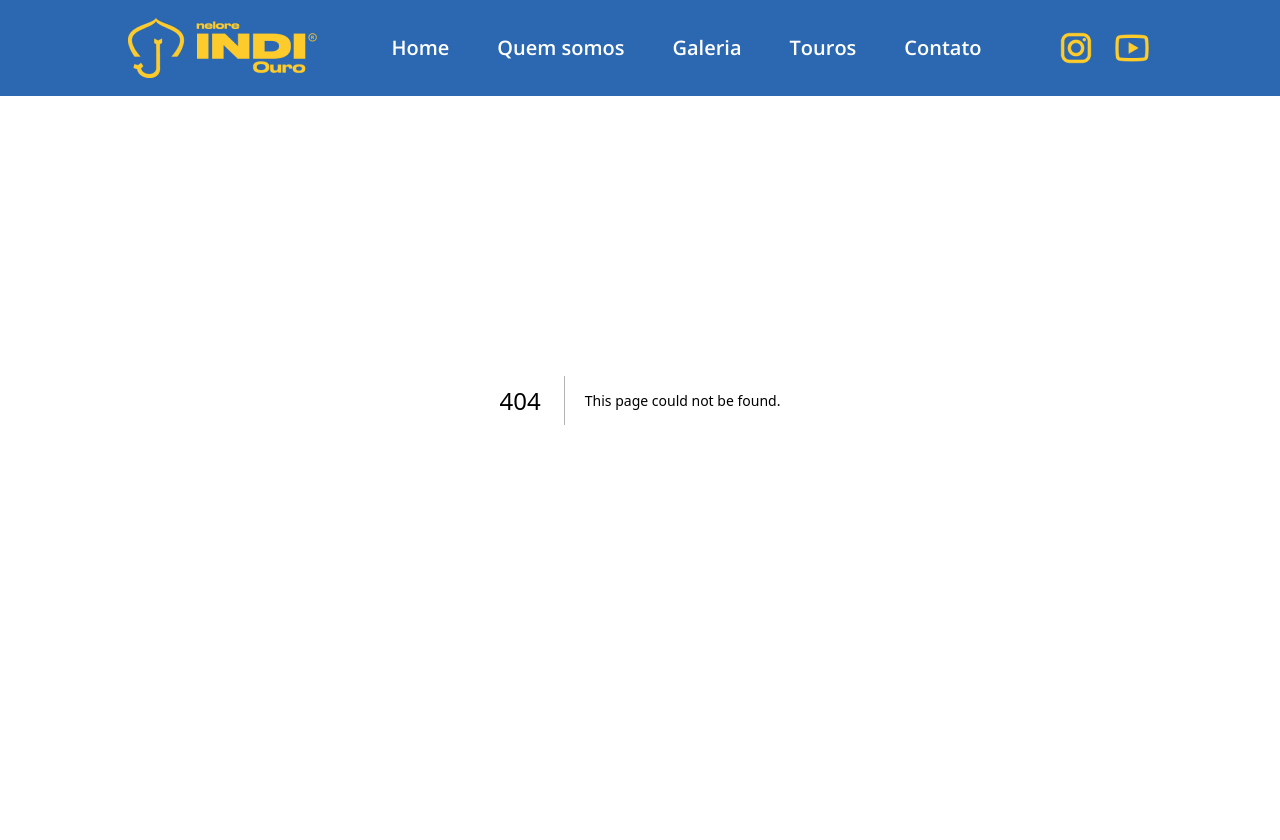
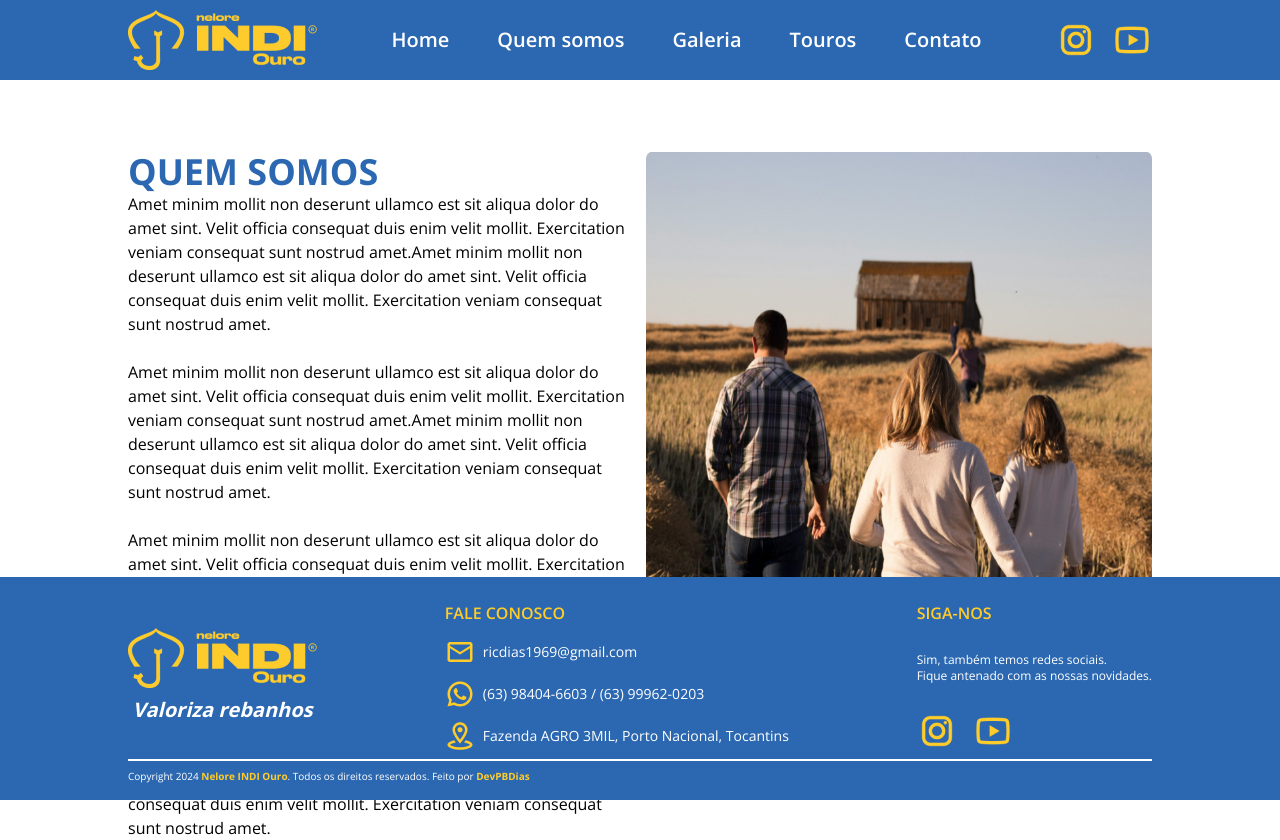
Before and after one commit to DevPBDias/indi-ouro-website, a Next.js app: page /about in a window 1280 px wide. Before the commit this address had no page. Before the commit the page ends 800 px from the top, so only its background shows below. Built offline with nearby package versions, Linux system fonts and the light colour scheme.

Commit message:
feat: created about page and it was styled

```diff
--- /dev/null
+++ b/src/app/about/page.tsx
@@ -0,0 +1,36 @@
+import Footer from '@/components/footer/Footer'
+import Image from 'next/image'
+import React from 'react'
+import whoImg from '../../../public/images/who.png'
+
+const page = () => {
+    return (
+        <main>
+            <section className='flex flex-row px-[10%] mt-8 py-10 gap-3 h-[630px]'>
+                <section className='w-1/2 h-full flex flex-col justify-between items-start'>
+                    <h1 className='text-4xl uppercase font-bold text-[--primary-color]'>Quem somos</h1>
+                    <p className='text-base'>
+                        Amet minim mollit non deserunt ullamco est sit aliqua dolor do amet sint. Velit officia consequat duis enim velit mollit. Exercitation veniam consequat sunt nostrud amet.Amet minim mollit non deserunt ullamco est sit aliqua dolor do amet sint. Velit officia consequat duis enim velit mollit. Exercitation veniam consequat sunt nostrud amet.
+                        <br />
+                        <br />
+
+                        Amet minim mollit non deserunt ullamco est sit aliqua dolor do amet sint. Velit officia consequat duis enim velit mollit. Exercitation veniam consequat sunt nostrud amet.Amet minim mollit non deserunt ullamco est sit aliqua dolor do amet sint. Velit officia consequat duis enim velit mollit. Exercitation veniam consequat sunt nostrud amet.
+                        <br />
+                        <br />
+
+                        Amet minim mollit non deserunt ullamco est sit aliqua dolor do amet sint. Velit officia consequat duis enim velit mollit. Exercitation veniam consequat sunt nostrud amet.Amet minim mollit non deserunt ullamco est sit aliqua dolor do amet sint. Velit officia consequat duis enim velit mollit. Exercitation veniam consequat sunt nostrud amet.
+                        <br />
+                        <br />
+
+                        Amet minim mollit non deserunt ullamco est sit aliqua dolor do amet sint. Velit officia consequat duis enim velit mollit. Exercitation veniam consequat sunt nostrud amet.Amet minim mollit non deserunt ullamco est sit aliqua dolor do amet sint. Velit officia consequat duis enim velit mollit. Exercitation veniam consequat sunt nostrud amet.</p>
+                </section>
+                <picture className='w-1/2 h-full'>
+                    <Image src={whoImg} alt='farm view'  className='w-full h-full'/>
+                </picture>
+            </section>
+            <Footer />
+        </main>
+    )
+}
+
+export default page
--- a/src/app/page.tsx
+++ b/src/app/page.tsx
@@ -3,8 +3,12 @@ import hero from '../../public/images/hero.png'
 
 export default function Home() {
   return (
-    <main className="mt-8">
-      <Image src={ hero} alt="farm bulls and trees" />
+    <main>
+      <picture>
+        <Image src={hero} alt="farm bulls and trees"
+          className="w-full h-[89vh]"
+        />
+      </picture>
       <div className="bg-[--secondary-color] h-10 fixed bottom-0 left-0 w-full flex flex-row items-center justify-between px-[10%]">
         Weather
       </div>
--- a/src/components/header/Header.tsx
+++ b/src/components/header/Header.tsx
@@ -5,7 +5,7 @@ import IconsBar from '../IconsBar'
 
 const Header = () => {
     return (
-        <header className='bg-[--primary-color] w-full h-24 px-[10%] fixed top-0 left-0'>
+        <header className='bg-[--primary-color] w-full h-20 px-[10%]'>
             <section className='flex flex-row justify-between items-center h-full'>
                 <Logo />
                 <Navbar />
```
Also changed, not shown: public/images/who.png (added).
